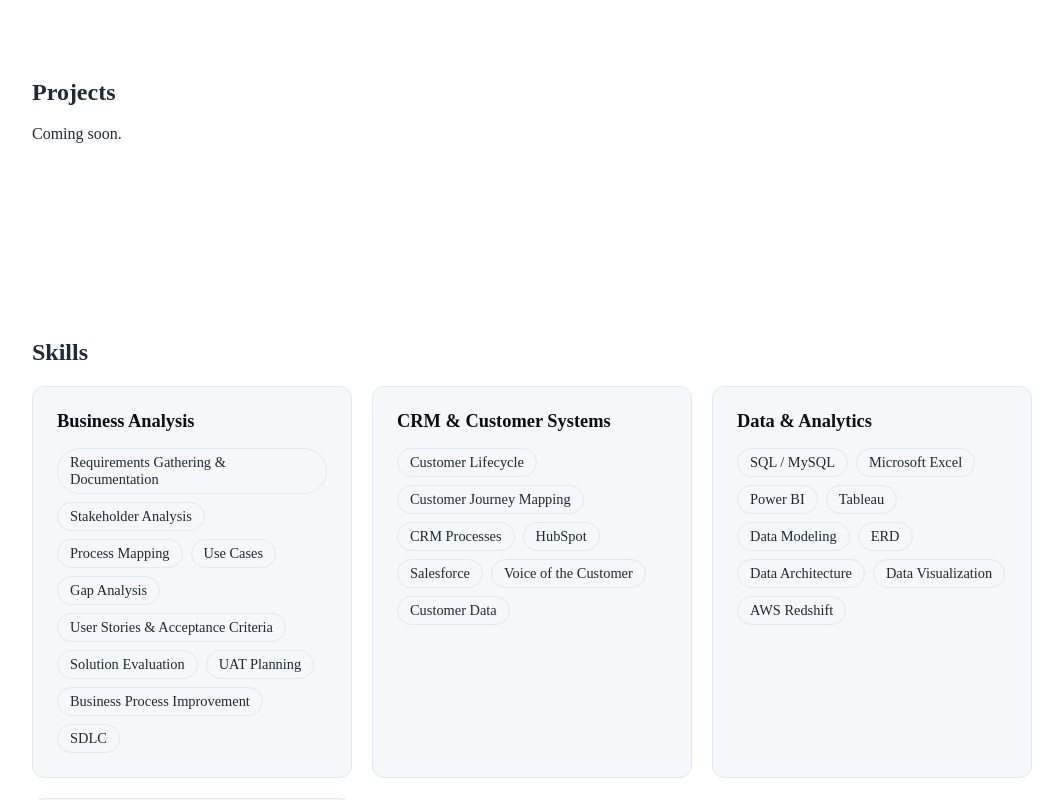
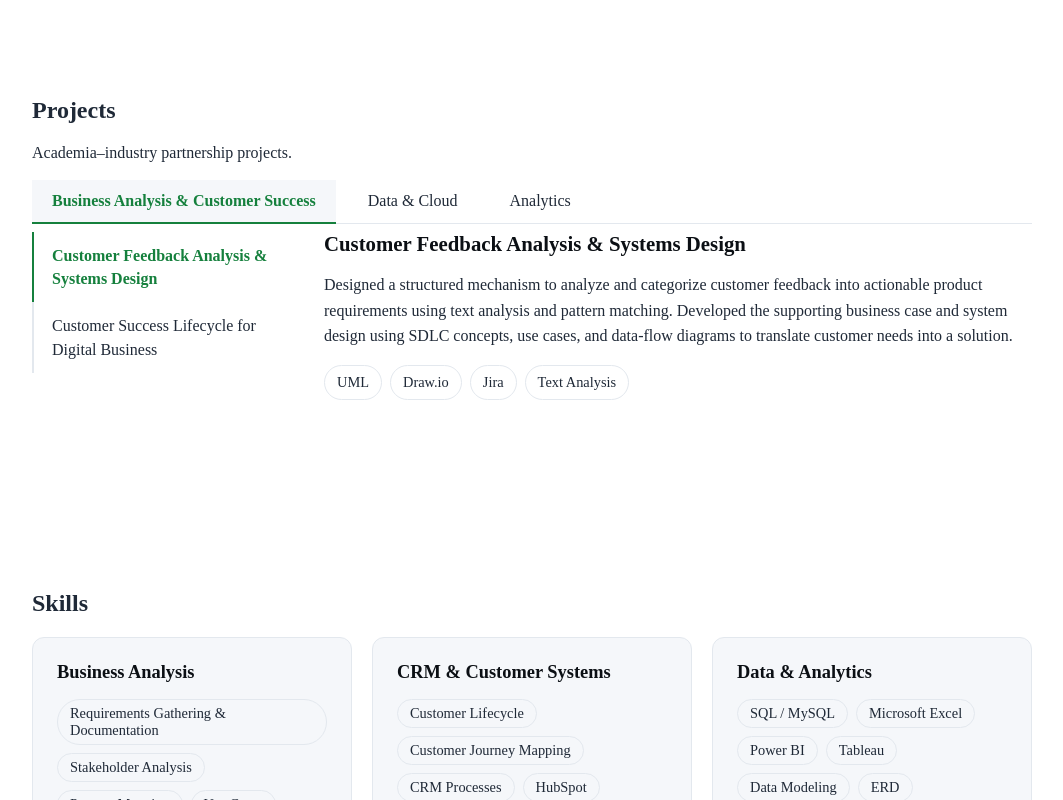
Before and after one commit to Darbari-V/VarunDarbari.github.io, a React (Vite) app: page / in a window 1280 px wide. Shown: the part 2260-3060 px from the top of the page, without its empty margins (108-1171 px from the left). Built offline with nearby package versions, Linux system fonts and the light colour scheme.

Commit message:
Add Projects Section

```diff
--- a/src/App.css
+++ b/src/App.css
@@ -82,7 +82,7 @@
 }
 
 .card-icon {
-  font-size: 1.5rem;
+  font-size: 1.1rem;
   color: #4ade80;
   flex-shrink: 0;
 }
@@ -293,6 +293,8 @@
   color: var(--text);
   cursor: pointer;
   transition: color 0.2s, background 0.2s;
+  white-space: normal;
+  overflow-wrap: anywhere;
 }
 
 .exp-tab:hover {
@@ -329,31 +331,6 @@
 .exp-panel li {
   margin-bottom: 10px;
   line-height: 1.6;
-}
-
-@media (max-width: 700px) {
-  .exp-layout {
-    grid-template-columns: 1fr;
-    gap: 20px;
-  }
-
-  .exp-tabs {
-    flex-direction: row;
-    overflow-x: auto;
-    border-left: none;
-    border-bottom: 2px solid var(--border);
-  }
-
-  .exp-tab {
-    white-space: nowrap;
-    border-left: none;
-    border-bottom: 2px solid transparent;
-    margin: 0 0 -2px;
-  }
-
-  .exp-tab.active {
-    border-bottom-color: var(--accent);
-  }
 }
 
 .skills-grid {
@@ -397,3 +374,127 @@
   font-size: 0.9rem;
   color: var(--text);
 }
+
+.proj-tabs {
+  display: flex;
+  flex-wrap: wrap;
+  gap: 8px 12px;
+  border-bottom: 1px solid var(--border);
+  margin-bottom: 8px;
+}
+
+.proj-tab {
+  background: none;
+  border: none;
+  border-bottom: 2px solid transparent;
+  margin-bottom: -1px;
+  padding: 12px 20px;
+  font: inherit;
+  color: var(--text);
+  cursor: pointer;
+  transition: color 0.2s, background 0.2s;
+}
+
+.proj-tab:hover {
+  color: var(--accent);
+}
+
+.proj-tab.active {
+  color: var(--accent);
+  background: var(--card-bg);
+  border-bottom-color: var(--accent);
+  font-weight: 600;
+}
+
+.exp-panel p {
+  margin: 0 0 16px;
+  line-height: 1.6;
+  min-width: 0;
+}
+
+@media (max-width: 700px) {
+  .exp-layout {
+    grid-template-columns: 1fr;
+    gap: 20px;
+  }
+
+  .exp-tabs {
+    flex-direction: row;
+    overflow-x: auto;
+    border-left: none;
+    border-bottom: 2px solid var(--border);
+  }
+
+  .exp-tab {
+    white-space: nowrap;
+    border-left: none;
+    border-bottom: 2px solid transparent;
+    margin: 0 0 -2px;
+  }
+
+  .exp-tab.active {
+    border-bottom-color: var(--accent);
+  }
+
+  .proj-tabs {
+    flex-wrap: nowrap;
+    overflow-x: auto;
+  }
+
+  .proj-tab {
+    white-space: nowrap;
+  }
+}
+
+/* Project section layout: keep long project names inside the sidebar. */
+.proj-layout {
+  align-items: start;
+  grid-template-columns: minmax(0, 260px) minmax(0, 1fr);
+  gap: 32px;
+}
+
+.proj-layout > * {
+  min-width: 0;
+}
+
+.proj-layout .exp-tabs {
+  min-width: 0;
+}
+
+.proj-layout .exp-tab {
+  width: 100%;
+  white-space: normal;
+  overflow-wrap: anywhere;
+  line-height: 1.45;
+}
+
+.proj-layout .exp-panel {
+  min-width: 0;
+}
+
+@media (max-width: 700px) {
+  .proj-layout {
+    grid-template-columns: minmax(0, 1fr);
+    gap: 30px;
+  }
+
+  .proj-layout .exp-tabs {
+    flex-direction: column;
+    overflow: visible;
+    border-left: 3px solid var(--border);
+    border-bottom: none;
+  }
+
+  .proj-layout .exp-tab {
+    white-space: normal;
+    border-left: 3px solid transparent;
+    border-bottom: none;
+    margin: 0;
+    text-align: left;
+  }
+
+  .proj-layout .exp-tab.active {
+    border-left-color: var(--accent);
+    border-bottom-color: transparent;
+  }
+}
--- a/src/App.jsx
+++ b/src/App.jsx
@@ -2,10 +2,10 @@ import Header from './components/Header'
 import Hero from './components/Hero'
 import SocialSidebar from './components/SocialSidebar'
 import Contact from './components/Contact'
-import Section from './components/Section'
 import About from './components/About'
 import Experience from './components/Experience'
 import Skills from './components/Skills'
+import Projects from './components/Projects'
 
 import './App.css'
 
@@ -17,11 +17,7 @@ function App() {
       <Hero/>
         <About />
         <Experience />
-
-        <Section id="projects" title="Projects">
-          <p>Coming soon.</p>
-        </Section>
-
+        <Projects />
         <Skills />
       <Contact/>
     </div>
--- a/src/components/About.jsx
+++ b/src/components/About.jsx
@@ -10,7 +10,7 @@ const education = [
   {
     degree: 'B.Tech in Mechanical Engineering',
     school: 'Dr. A.P.J. Abdul Kalam Technical University, India',
-    dates: 'Aug 2012- April 2016'
+    dates: 'Aug 2012- Aug 2016'
   },
 ]
 
--- /dev/null
+++ b/src/components/Projects.jsx
@@ -0,0 +1,111 @@
+import Section from './Section'
+import {useState} from 'react'
+
+const areas = [
+  {
+    name: 'Business Analysis & Customer Success',
+    projects: [
+      {
+        title: 'Customer Feedback Analysis & Systems Design',
+        tools: ['UML', 'Draw.io', 'Jira', 'Text Analysis'],
+        summary: 'Turned customer feedback into structured, actionable product requirements.',
+        details:
+          'Designed a structured mechanism to analyze and categorize customer feedback into actionable product requirements using text analysis and pattern matching. Developed the supporting business case and system design using SDLC concepts, use cases, and data-flow diagrams to translate customer needs into a solution.',
+      },
+      {
+        title: 'Customer Success Lifecycle for Digital Business',
+        tools: ['Databricks', 'Totango', 'Miro', 'CTS Model', 'Excel'],
+        summary: 'Built a scaled Customer Success framework and customer journey model.',
+        details:
+          'Developed a scaled Customer Success framework and customer journey model incorporating customer segmentation, cost-to-serve, LTV:CAC, engagement strategy, and lifecycle management to support product adoption and sustainable account growth.',
+      },
+    ],
+  },
+  {
+    name: 'Data & Cloud',
+    projects: [
+      {
+        title: 'Applicant Tracking System: Data & Systems Design',
+        tools: ['AWS Redshift', 'MySQL', 'ERD', 'DDL/DML', 'Python'],
+        summary: 'Designed a cloud-based applicant tracking and candidate relationship architecture.',
+        details:
+          'Designed a cloud-based applicant tracking and candidate relationship management architecture to centralize candidate information and support end-to-end recruitment workflows using relational database design, SQL, and data management principles.',
+      },
+      {
+        title: 'Automated Product Recommendations',
+        tools: ['AWS Kinesis', 'S3', 'EMR', 'Apache Spark', 'AWS IAM'],
+        summary: 'Designed a cloud pipeline for personalized e-commerce recommendations.',
+        details:
+          'Designed a cloud-based product recommendation pipeline for an e-commerce use case, streaming customer and order data through AWS Kinesis and Amazon S3 and processing aggregated purchasing data using Amazon EMR and Apache Spark to support personalized product recommendations.',
+      },
+    ],
+  },
+  {
+    name: 'Analytics',
+    projects: [
+      {
+        title: 'Business Analytics & Predictive Modeling',
+        tools: ['Microsoft Excel', 'JMP Pro', 'Tableau', 'Power BI'],
+        summary: 'Built forecasting and predictive models for industry case studies.',
+        details:
+          'Developed business analytics and predictive models for industry case studies, applying forecasting, k-NN, regression trees, hypothesis testing, and data visualization to identify business trends, resource constraints, and growth opportunities and translate analytical findings into actionable recommendations.',
+      },
+    ],
+  },
+]
+
+function Projects(){
+    const [activeArea, setActiveArea] = useState(0)
+    const [activeProject, setActiveProject] = useState(0)
+
+    const area = areas[activeArea]
+    const project = area.projects[activeProject]
+
+    return(
+        <Section id="projects" title="Projects" intro="Academia–industry partnership projects.">
+            <br/>
+            <div className="proj-tabs" role="tablist" aria-label="Project areas">
+                {areas.map((a,i)=> (
+                    <button key={a.name} role="tab" aria-selected={i === activeArea}
+                    className={i === activeArea ? 'proj-tab active' : 'proj-tab'}
+                    onClick={()=>{
+                        setActiveArea(i)
+                        setActiveProject(0)
+                    }}
+                    >
+                    {a.name}
+                    </button>
+                ))}
+            </div>
+
+            <div className="exp-layout proj-layout">
+                <div className="exp-tabs" role="tablist" aria-label="Projects">
+                    {area.projects.map((p,i) =>(
+                        <button key={p.title}
+                                role="tab"
+                                aria-selected={i === activeProject}
+                                className={i === activeProject ? 'exp-tab active' : 'exp-tab'}
+                                onClick={() => setActiveProject(i)}>
+                            {p.title}
+                        </button>
+                    ))}
+                </div>
+
+                <div className="exp-panel" role="tabpanel">
+                    <div className="exp-panel-header">
+                        <h3>{project.title}</h3>
+                    </div>
+                    <p>{project.details}</p>
+                    <ul className="tag-list">
+                        {project.tools.map((t) => (
+                        <li className="tag" key={t}>{t}</li>
+                        ))}
+                    </ul>
+                </div>
+            </div>
+
+        </Section>
+    )
+}
+
+export default Projects
```
Also changed, not shown: src/components/Widget.jsx (deleted).
